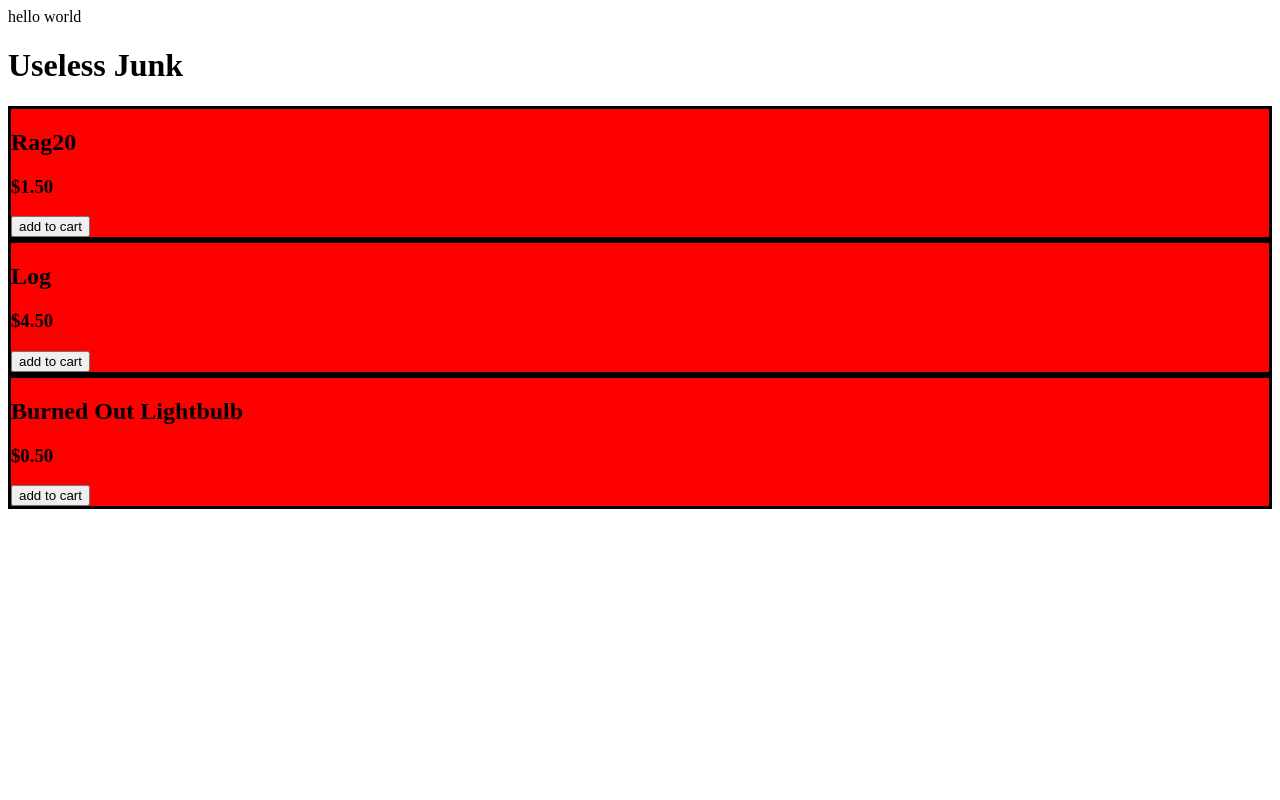
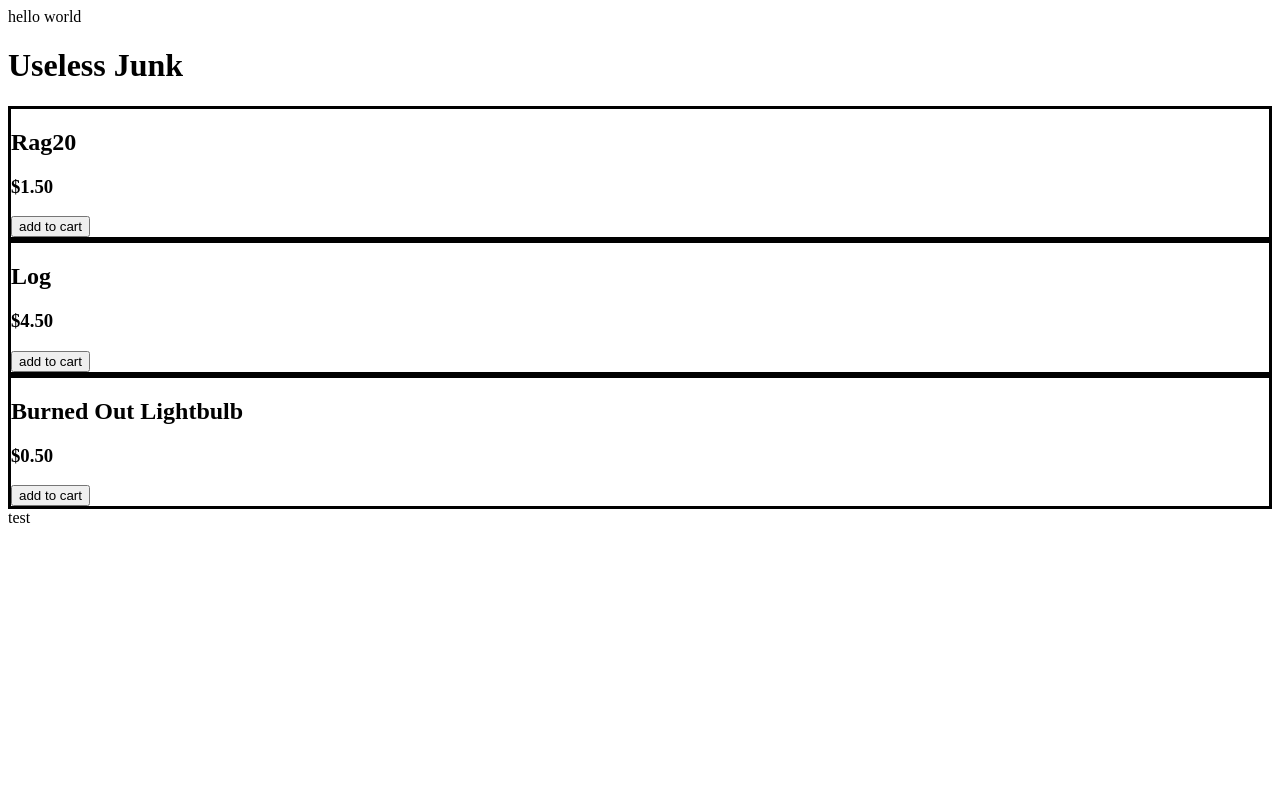
Before and after one commit to keanedawg/CS313-02, a PHP site: page /browse.php in a window 1280 px wide. Run offline with PHP 8.4, Linux system fonts and the light colour scheme.

Commit message:
added footer

```diff
--- a/browse.php
+++ b/browse.php
@@ -30,6 +30,6 @@ include('header.php')
 <button>add to cart</button>
 </div>
 
-</body>
-
-</html>
+<?php
+   include('footer.php')
+?>
--- /dev/null
+++ b/footer.php
@@ -0,0 +1,4 @@
+test
+</body>
+
+</html>
--- a/snazzy.css
+++ b/snazzy.css
@@ -1,4 +1,3 @@
 .product {
     border-style: solid;
-    background-color: red;
 }
```
